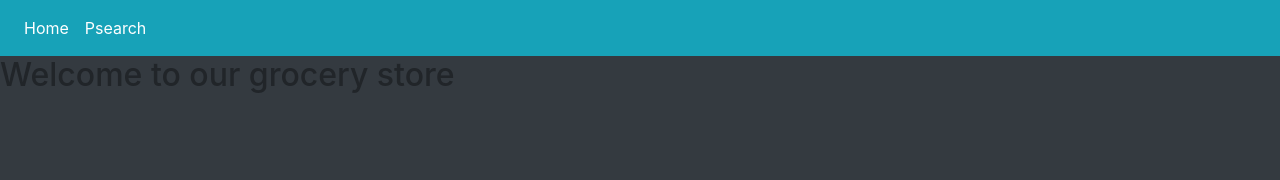
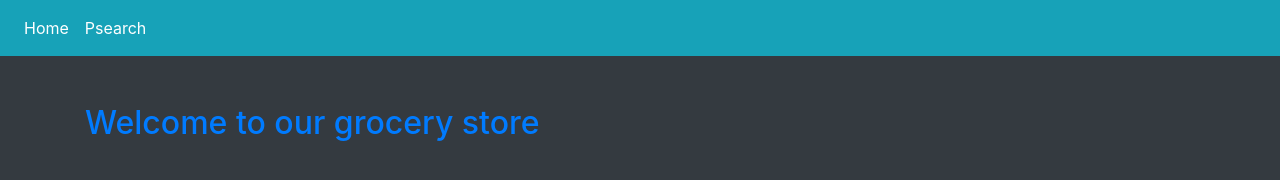
Before and after one commit to Kelbore/shop-at-northwind-grocery, a plain HTML site: page index.html in a window 1280 px wide. Drawn offline with nearby package versions, Linux system fonts and the light colour scheme.

Commit message:
modified index.html file

```diff
--- a/index.html
+++ b/index.html
@@ -25,7 +25,7 @@
         </div>
       </nav>
       <div>
-        <h2>Welcome to our grocery store</h2>
+        <h2 class="container text-primary mt-5">Welcome to our grocery store</h2>
       </div>
 </body>
 </html>
```
